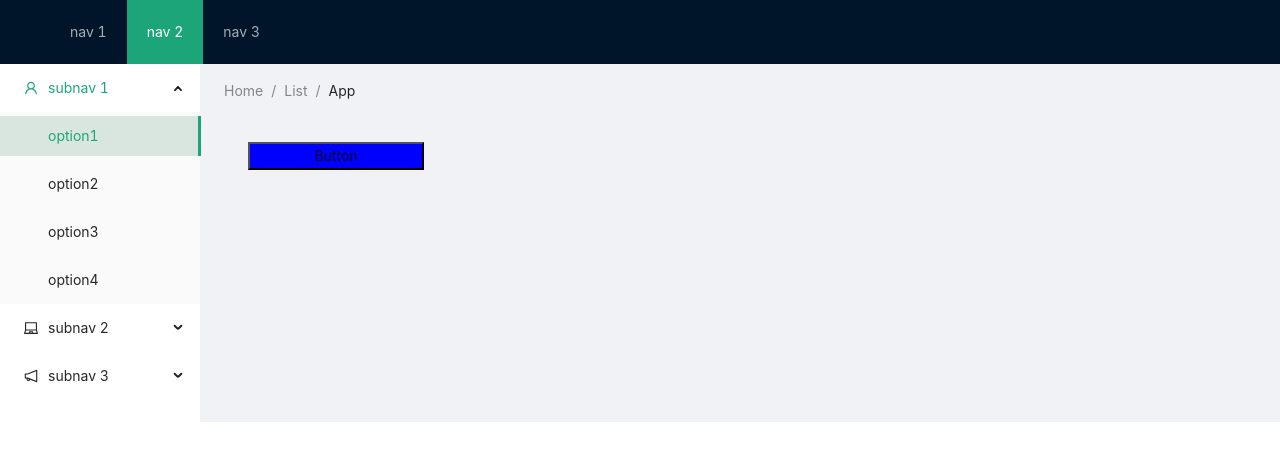
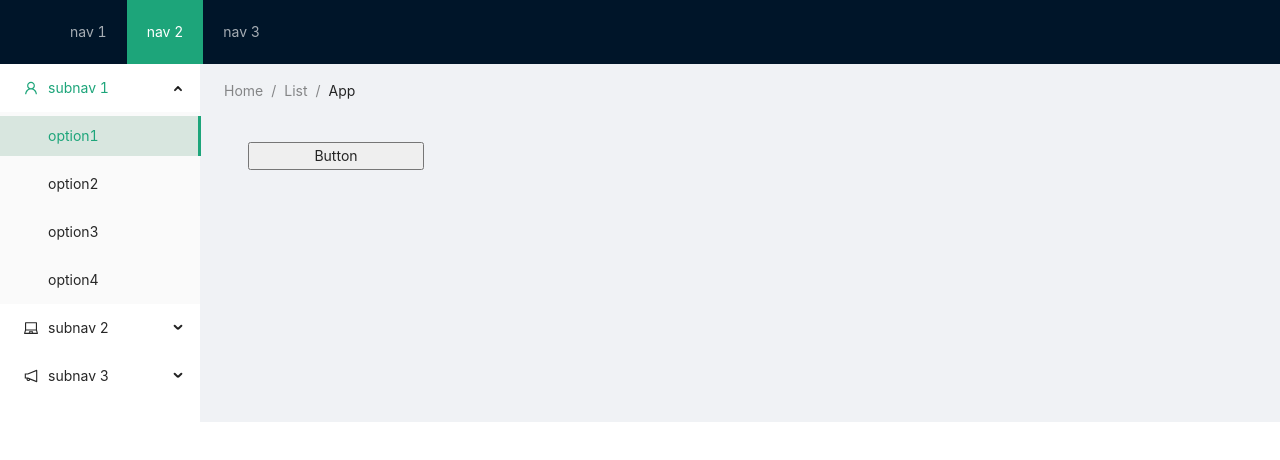
Before and after one commit to CoalAI/boilerplate-react, a React (Create React App) app: page / in a window 1280 px wide. Shown: the top 460 px of the page. Built offline with nearby package versions, Linux system fonts and the light colour scheme.

Commit message:
button updated

```diff
--- a/src/components/UI/Button/Button.css
+++ /dev/null
@@ -1,4 +0,0 @@
-.btnStyle {
-  width: 11rem;
-  background-color: blue;
-}
--- /dev/null
+++ b/src/components/UI/Button/Button.scoped.css
@@ -0,0 +1,4 @@
+.btnStyle {
+  width: 11rem;
+  /* background-color: blue; */
+}
--- a/src/components/UI/Button/MyButton.js
+++ b/src/components/UI/Button/MyButton.js
@@ -1,9 +1,9 @@
 import React from 'react';
-import './Button.css';
+import './Button.scoped.css';
 
 export default function MyButton() {
   return (
-    <button className="btnStyle" type="submit">
+    <button className="btnStyle" type="submit" display="primary">
       Button{' '}
     </button>
   );
```
